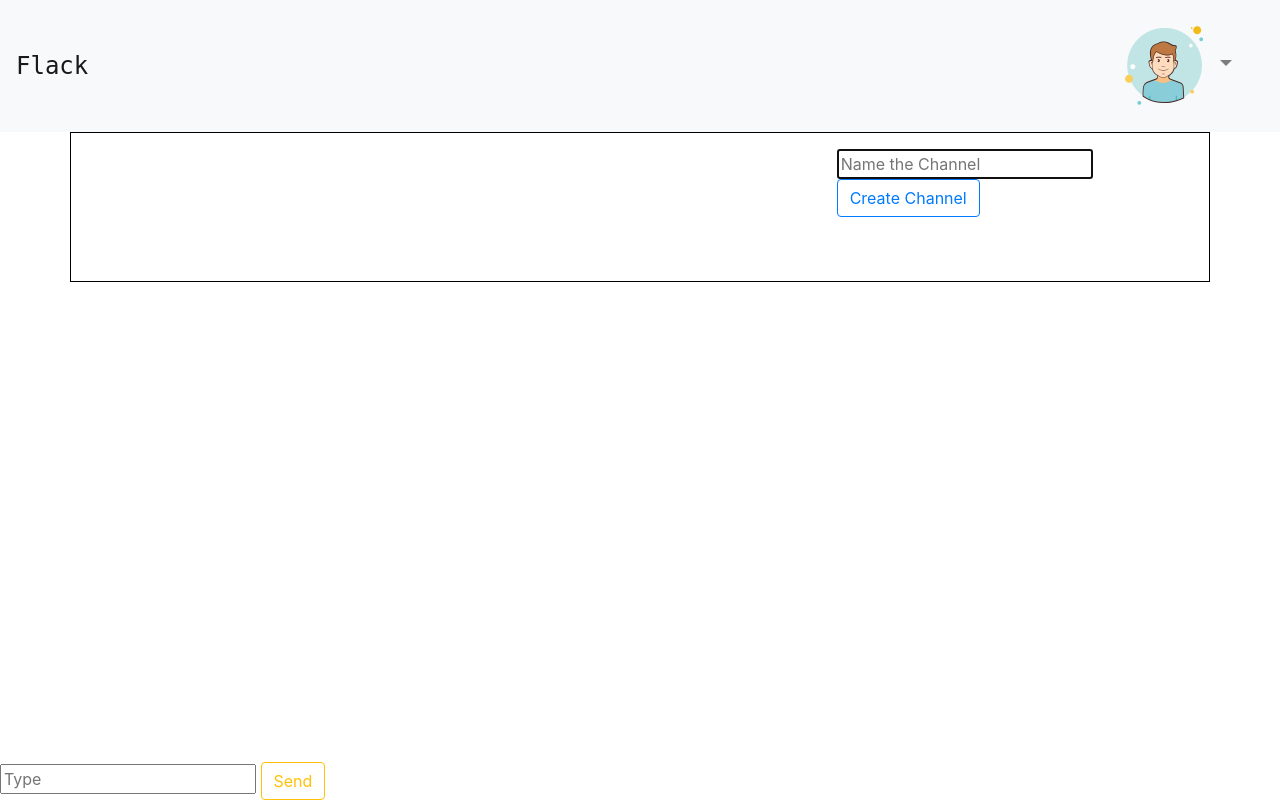
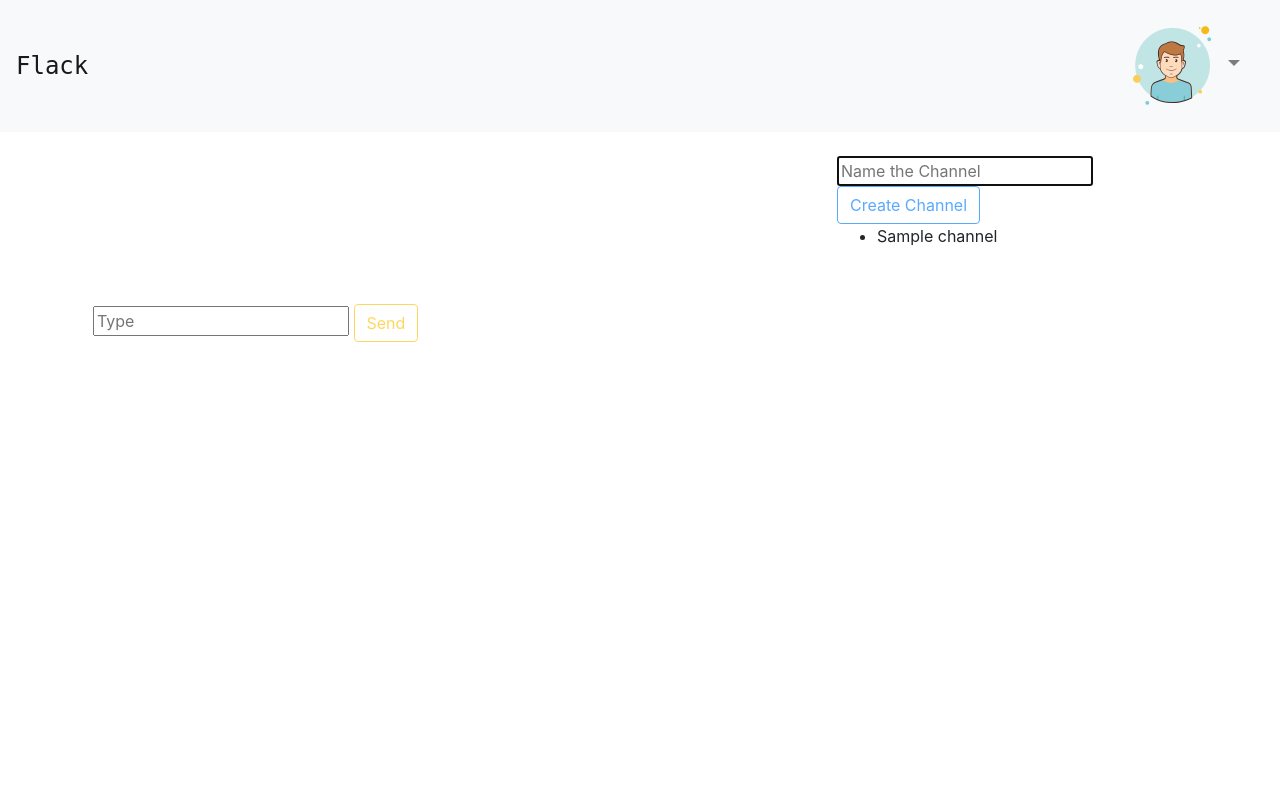
Before and after one commit to PriyanshBordia/Flack, a Flask app: template templates/cubical.html in a window 1280 px wide. Run offline with Flask 2, Linux system fonts and the light colour scheme; the template is opened without the code that fills it: most values are stand-ins (such as "Sample title", 1, 10 or a date in 2020); some libraries are stand-ins or nearby versions.

Commit message:
changed base layout
more robust

```diff
--- a/application.py
+++ b/application.py
@@ -21,6 +21,9 @@ def index():
 
 @app.route("/create_user", methods=["POST", "GET"])
 def create_user():
+	if request.method == "GET":
+		return render_template("error.html", message="Please, submit the form to use the chat room!!")
+
 	try:
 		username = str(request.form.get("username"))
 	except KeyError:
@@ -31,7 +34,7 @@ def create_user():
 		return render_template("cubical.html", username=username)
 
 	else:
-		return render_template("index.html", message="Already a User in our records!")
+		return render_template("error.html", message="Already a User in our records!")
 
 
 @app.route("/create_room")
--- a/static/styles/css/style.css
+++ b/static/styles/css/style.css
@@ -11,13 +11,6 @@
 .nav-item
 {
     font-size: 20px !important;
-}
-
-.container {
-    border: 1px solid black;
-    left: 50%;
-    top: 50%;
-    teansform: (-50%, -50%);
 }
 
 
--- a/static/styles/js/cubical.js
+++ b/static/styles/js/cubical.js
@@ -2,38 +2,68 @@ document.addEventListener('DOMContentLoaded', () => {
 
     document.querySelector('.create_channel').disabled = true;
 
-    document.querySelector('').disabled = true;
+    document.querySelector('.send_new_msg').disabled = true;
 
-    var socket = io.connect(location. + '//' + document.domain + ':' + location.port)
+    var socket = io.connect(location.protocol + '//' + document.domain + ':' + location.port)
 
     socket.on('connect', () => {
 
         // Functionality on click on any channel name
-        document.querySelectorAll('#channels').forEach(channel => {
-            channel.onclick = () => {
+        // document.querySelectorAll('#channels').forEach(channel => {
+        //     channel.onclick = () => {
+        //         const channel_name = document.querySelector('#channel').name;
+        //
+        //     };
+        // });
 
-                const channel_name = document.querySelector('#channel').name;
-            };
-        });
+// Channel Creation
+        document.querySelector('#channel_name').onkeyup = () => {
 
-        if (document.querySelector('#channel_name').value.length > 0)
-            document.querySelector('.create_channel').disabled = false;
-        else
-            document.querySelector('.create_channel').disabled = true;
+            if (document.querySelector('#channel_name').value.length > 0)
+                document.querySelector('.create_channel').disabled = false;
+            else
+                document.querySelector('.create_channel').disabled = true;
+        };
 
         document.querySelector('#form_create_channel').onsubmit = () => {
 
-        };
-
-        document.querySelector('#form_send_new_msg').onsubmit = () => {
-
-            const New_Channel = document.querySelector('#ne_msg').value;
+            const New_Channel = document.querySelector('#channel_name').value;
 
             const li = document.createElement('li');
             li.innerHTML = New_Channel;
 
             document.querySelector('#channels').append(li);
 
+            document.querySelector('.create_channel').disabled = true;
+
+            document.querySelector('#channel_name').value = '';
+
+            return false;
+        };
+
+
+// Messages
+        document.querySelector('#new_msg').onkeyup = () => {
+
+            if (document.querySelector('#new_msg').value.length > 0)
+                document.querySelector('.send_new_msg').disabled = false;
+            else
+                document.querySelector('.send_new_msg').disabled = true;
+        };
+
+        document.querySelector('#form_send_new_msg').onsubmit = () => {
+
+            const New_message = document.querySelector('#new_msg').value;
+
+            const li = document.createElement('li');
+            li.innerHTML = New_message;
+
+            document.querySelector('#messages').append(li);
+
+            document.querySelector('.send_new_msg').disabled = true;
+
+            document.querySelector('#new_msg').value = '';
+
             return false;
 
         };
--- a/static/styles/js/index.js
+++ b/static/styles/js/index.js
@@ -3,14 +3,14 @@ document.addEventListener('DOMContentLoaded', () => {
     var socket = io.connect(location.protocol + '//' + document.domain + ':' + location.port)
 
         socket.on('connect', () => {
-            document.querySelector('#msg-submit-button').onclick = () => {
 
-            };
-        });
+
 
         socket.on('display messages', data => {
 
             document.querySelector('#').innerHTML = data.channel;
 
+            return false;
+
         });
 });
--- a/templates/buff.html
+++ b/templates/buff.html
@@ -1 +1,3 @@
 style="background-image: url( {{ url_for('static', filename='images/people5.png') }} )"
+
+<body  style="background-image: url({{ url_for('static', filename='images/people2.png') }})">
--- a/templates/cubical.html
+++ b/templates/cubical.html
@@ -1,28 +1,11 @@
-<!DOCTYPE html>
-<html lang="en" dir="ltr">
-    <head>
-        <!-- Required meta tags -->
-        <meta charset="utf-8">
-        <meta http-equiv="X-UA-Compatible" content="IE=edge">
-        <meta name="viewport" content="width=device-width, initial-scale=1, shrink-to-fit=no">
+{% extends "layout.html" %}
 
-		<link rel="stylesheet" href="https://stackpath.bootstrapcdn.com/bootstrap/4.3.1/css/bootstrap.min.css" integrity="sha384-ggOyR0iXCbMQv3Xipma34MD+dH/1fQ784/j6cY/iJTQUOhcWr7x9JvoRxT2MZw1T" crossorigin="anonymous">
-    	<script src="https://code.jquery.com/jquery-3.3.1.slim.min.js" integrity="sha384-q8i/X+965DzO0rT7abK41JStQIAqVgRVzpbzo5smXKp4YfRvH+8abtTE1Pi6jizo" crossorigin="anonymous"></script>
-    	<script src="https://cdnjs.cloudflare.com/ajax/libs/popper.js/1.14.7/umd/popper.min.js" integrity="sha384-UO2eT0CpHqdSJQ6hJty5KVphtPhzWj9WO1clHTMGa3JDZwrnQq4sF86dIHNDz0W1" crossorigin="anonymous"></script>
-    	<script src="https://stackpath.bootstrapcdn.com/bootstrap/4.3.1/js/bootstrap.min.js" integrity="sha384-JjSmVgyd0p3pXB1rRibZUAYoIIy6OrQ6VrjIEaFf/nJGzIxFDsf4x0xIM+B07jRM" crossorigin="anonymous"></script>
+{% block head %}
+    <script src="{{ url_for ('static', filename = 'styles/js/cubical.js') }}" charset="utf-8"></script>
+{% endblock %}
 
-        <script type="text/javascript" src="//cdnjs.cloudflare.com/ajax/libs/socket.io/1.3.6/socket.io.min.js"></script>
-
-        <script src="{{ url_for ('static', filename = 'styles/js/cubical.js') }}" charset="utf-8"></script>
-
-        <link rel="stylesheet" href="{{ url_for ('static', filename='styles/css/style.css')}}">
-
-        <!-- Icon -->
-        <link rel="icon" href = "{{ url_for('static', filename='icons/icons8-foam-bubbles-96.png') }}">
-        <title> | Flack</title>
-
-    </head>
-    <body>
+{% block body %}
+        <!-- TODO: Nav bar for brand and user details dropdown -->
         <nav class="navbar navbar-expand-lg navbar-light bg-light" role="navigation">
             <a class="navbar-brand" href="#"> Flack </a>
             <button class="navbar-toggler" type="button" data-toggle="collapse" data-target="#navbarNavAltMarkup" aria-controls="navbarNavAltMarkup" aria-expanded="false" aria-label="Toggle navigation">
@@ -30,8 +13,8 @@
             </button>
 
             <div class="collapse navbar-collapse" id="navbarNavAltMarkup">
-                <div class="navbar-nav ml-auto mb-0">
-                    <a class=" nav-item nav-link dropdown-toggle mr-4" href="{{ url_for('create_user') }}" id="navbarDropdown" role="button" data-toggle="dropdown" aria-haspopup="true" aria-expanded="false"><img src="{{ url_for('static', filename='icons/icons8-user-100.png') }}" alt=""></a>
+                <div class="navbar-nav ml-auto">
+                    <a class=" nav-item nav-link dropdown-toggle mr-3" href="{{ url_for('create_user') }}" id="navbarDropdown" role="button" data-toggle="dropdown" aria-haspopup="true" aria-expanded="false"><img src="{{ url_for('static', filename='icons/icons8-user-100.png') }}" alt=""></a>
                     <div class="dropdown-menu" aria-labelledby="navbarDropdown">
                         <a class="dropdown-item" href="{{ url_for('avatar_view', name=username)}}">Profile</a>
                         <a class="dropdown-item" href="#"></a>
@@ -42,31 +25,32 @@
             </div>
         </nav>
 
-        <div class="container">
-            <div class="row justify-content center">
-                <div class="col-lg-4 col-md-5 col-sm-6 col-8 pt-3 pb-3 mr-2 ml-auto">
+        <div class="container container-fluid mt-4">
+            <div class="row justify-content-center align-center">
+                <div class="col-lg-4 col-md-5 col-sm-6 col-8 mt-auto mb-2 mr-2 ml-auto">
                     <form id="form_create_channel" method="post">
                         <input id="channel_name" type="text" name="channel_name" autocomplete="off" autofocus placeholder="Name the Channel">
                         <button class="create_channel btn btn-outline-primary">Create Channel</button>
                     </form>
                     <ul id="channels-list">
+                        {% for channel in channels %}
+                            <li>{{ channel }}</li>
+                        {% endfor %}
                     </ul>
                 </div>
             </div>
-            <div class="row">
+            <div class="row justify-content-center align-center">
                 <div class="col-lg-4 col-md-5 col-sm-6 col-8 pt-3 pb-3 ml-2 mr-auto">
-
-                    <div class="fixed-bottom">
+                    <ul id="messages">
+                    </ul>
+                    <!-- <div class="fixed-bottom"> -->
                         <form id="form_send_new_msg" method="post">
                             <input id="new_msg" type="text" name="text_message" autocomplete="off" autofocus placeholder="Type">
                             <button class="send_new_msg btn btn-outline-warning">Send</button>
                         </form>
-                    </div>
+                    <!-- </div> -->
                 </div>
             </div>
         </div>
 
-
-
-    </body>
-</html>
+{% endblock %}
--- /dev/null
+++ b/templates/layout.html
@@ -0,0 +1,30 @@
+<!DOCTYPE html>
+<html lang="en" dir="ltr">
+    <head>
+        <!-- Required meta tags -->
+        <meta charset="utf-8">
+        <meta http-equiv="X-UA-Compatible" content="IE=edge">
+        <meta name="viewport" content="width=device-width, initial-scale=1, shrink-to-fit=no">
+
+		<link rel="stylesheet" href="https://stackpath.bootstrapcdn.com/bootstrap/4.3.1/css/bootstrap.min.css" integrity="sha384-ggOyR0iXCbMQv3Xipma34MD+dH/1fQ784/j6cY/iJTQUOhcWr7x9JvoRxT2MZw1T" crossorigin="anonymous">
+    	<script src="https://code.jquery.com/jquery-3.3.1.slim.min.js" integrity="sha384-q8i/X+965DzO0rT7abK41JStQIAqVgRVzpbzo5smXKp4YfRvH+8abtTE1Pi6jizo" crossorigin="anonymous"></script>
+    	<script src="https://cdnjs.cloudflare.com/ajax/libs/popper.js/1.14.7/umd/popper.min.js" integrity="sha384-UO2eT0CpHqdSJQ6hJty5KVphtPhzWj9WO1clHTMGa3JDZwrnQq4sF86dIHNDz0W1" crossorigin="anonymous"></script>
+    	<script src="https://stackpath.bootstrapcdn.com/bootstrap/4.3.1/js/bootstrap.min.js" integrity="sha384-JjSmVgyd0p3pXB1rRibZUAYoIIy6OrQ6VrjIEaFf/nJGzIxFDsf4x0xIM+B07jRM" crossorigin="anonymous"></script>
+
+        <script type="text/javascript" src="//cdnjs.cloudflare.com/ajax/libs/socket.io/1.3.6/socket.io.min.js"></script>
+
+        {% block head %}
+        {% endblock %}
+
+        <link href="{{ url_for ('static', filename='styles/css/style.css') }}" rel="stylesheet">
+
+        <!-- Icon -->
+        <link rel="icon" href = "{{ url_for('static', filename='icons/icons8-foam-bubbles-96.png') }}">
+        <title> | Flack</title>
+
+    </head>
+    <body>
+        {% block body %}
+        {% endblock %}
+    </body>
+</html>
```
Also changed, not shown: templates/error.html (added, +26 -0 lines), templates/index.html (+6 -44 lines), static/icons/icons8-alert-80.png (added), 2 other files.
